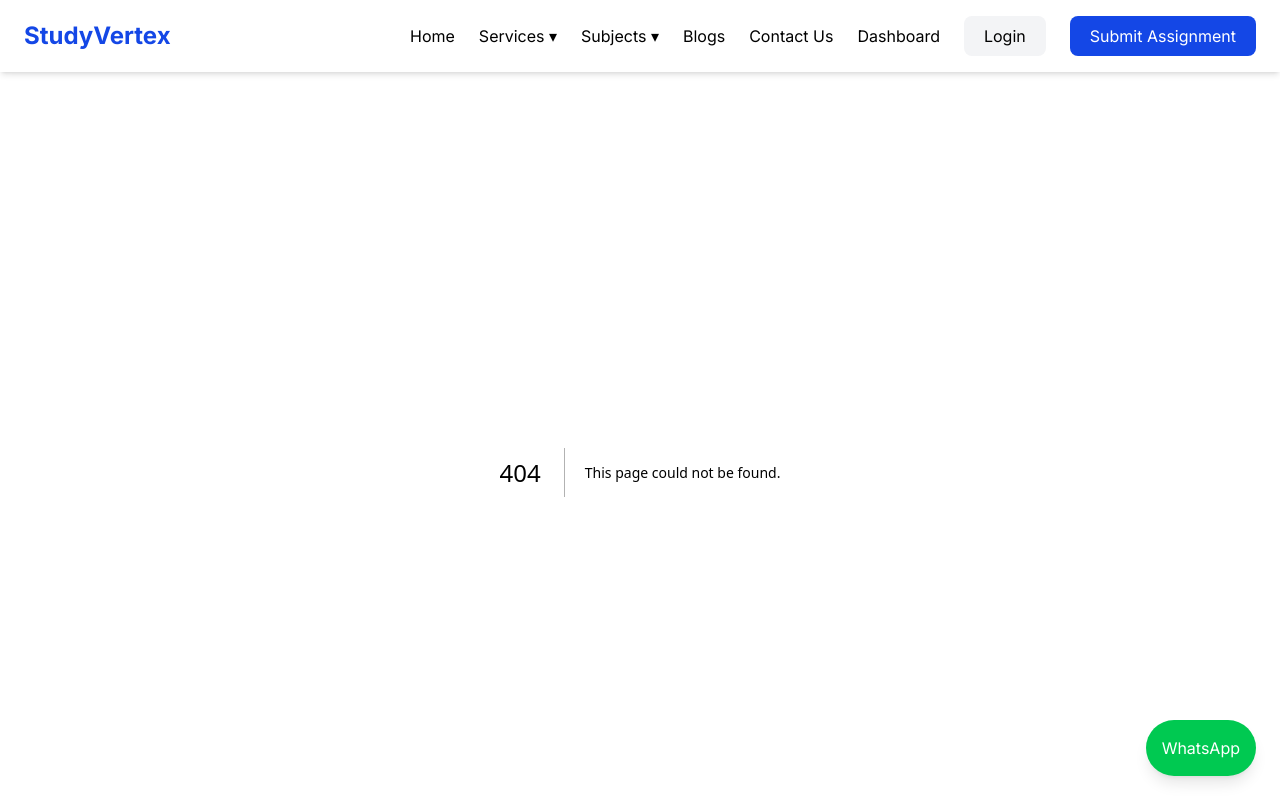
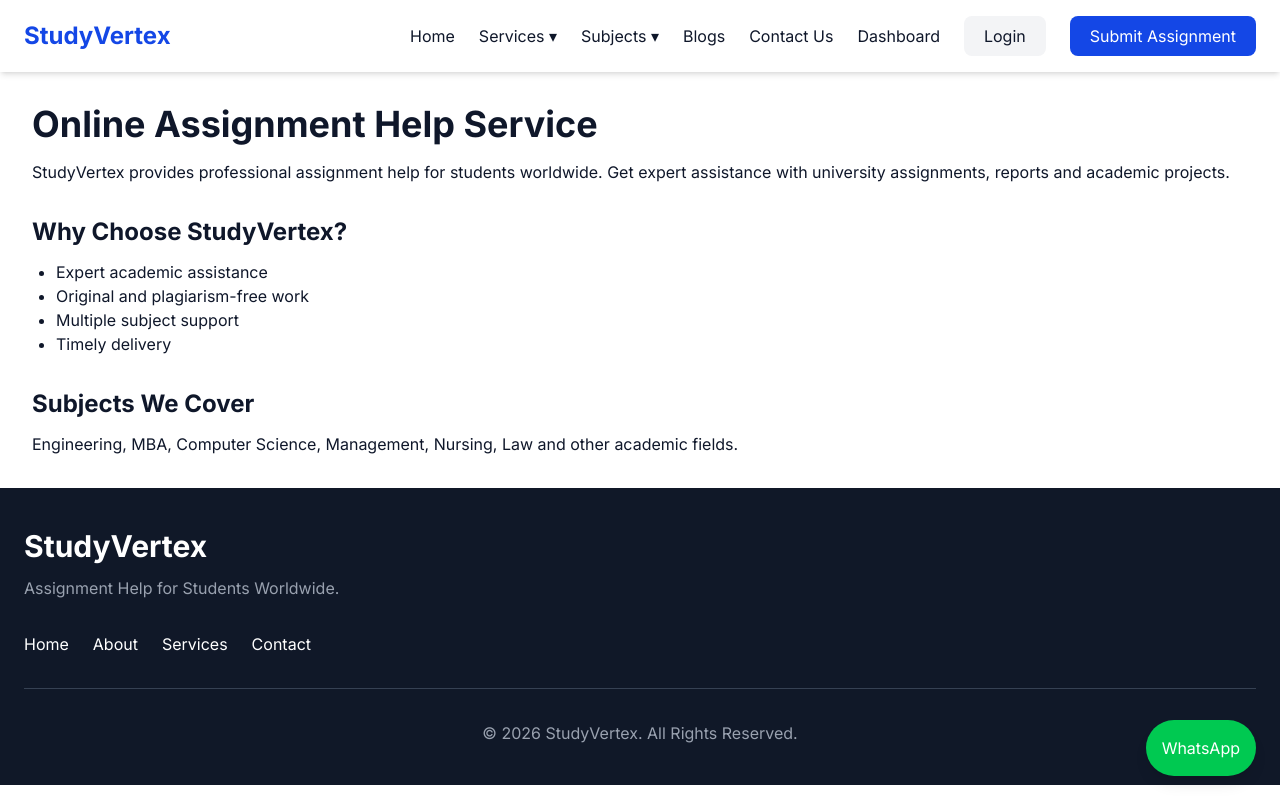
Before and after one commit to souravdadarwal01-max/StudyVertex, a Next.js app: page /assignment-help in a window 1280 px wide. Before the commit this address had no page. Shown: the top 800 px of the page. Built offline with nearby package versions, Linux system fonts and the light colour scheme.

Commit message:
Add Assignment Help Service page component
This file contains the metadata and main component for the Assignment Help Service page, detailing the services offered and subjects covered.

```diff
--- /dev/null
+++ b/app/assignment-help/page.tsx
@@ -0,0 +1,43 @@
+export const metadata = {
+  title: "Assignment Help Service | StudyVertex",
+  description:
+    "Get expert assignment help for university students worldwide. StudyVertex provides academic assistance for assignments, reports and projects.",
+};
+
+export default function AssignmentHelp() {
+  return (
+    <main className="p-8">
+
+      <h1 className="text-4xl font-bold">
+        Online Assignment Help Service
+      </h1>
+
+      <p className="mt-4">
+        StudyVertex provides professional assignment help
+        for students worldwide. Get expert assistance with
+        university assignments, reports and academic projects.
+      </p>
+
+      <h2 className="text-2xl font-bold mt-8">
+        Why Choose StudyVertex?
+      </h2>
+
+      <ul className="list-disc ml-6 mt-3">
+        <li>Expert academic assistance</li>
+        <li>Original and plagiarism-free work</li>
+        <li>Multiple subject support</li>
+        <li>Timely delivery</li>
+      </ul>
+
+      <h2 className="text-2xl font-bold mt-8">
+        Subjects We Cover
+      </h2>
+
+      <p className="mt-3">
+        Engineering, MBA, Computer Science, Management,
+        Nursing, Law and other academic fields.
+      </p>
+
+    </main>
+  );
+}
```
